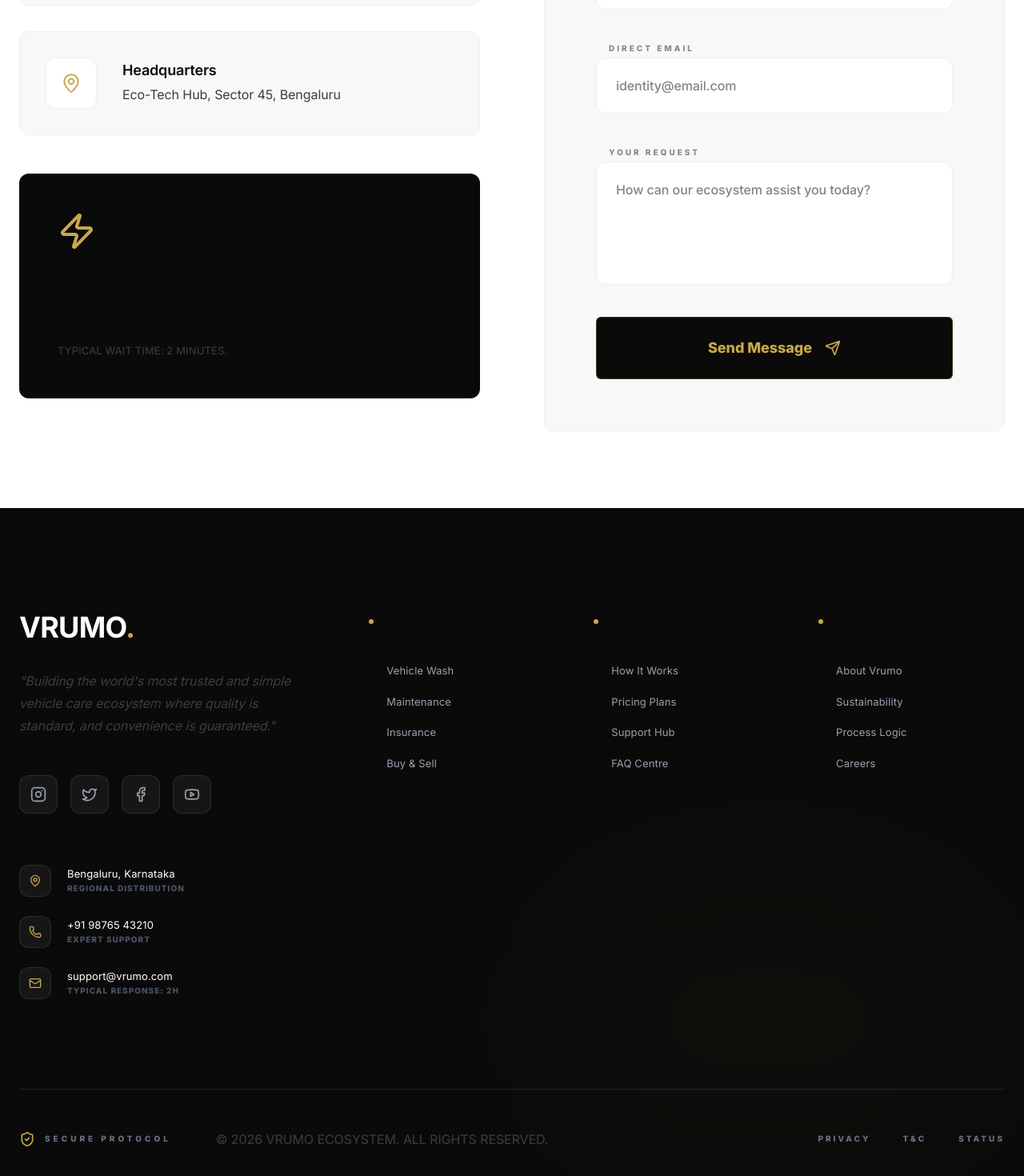
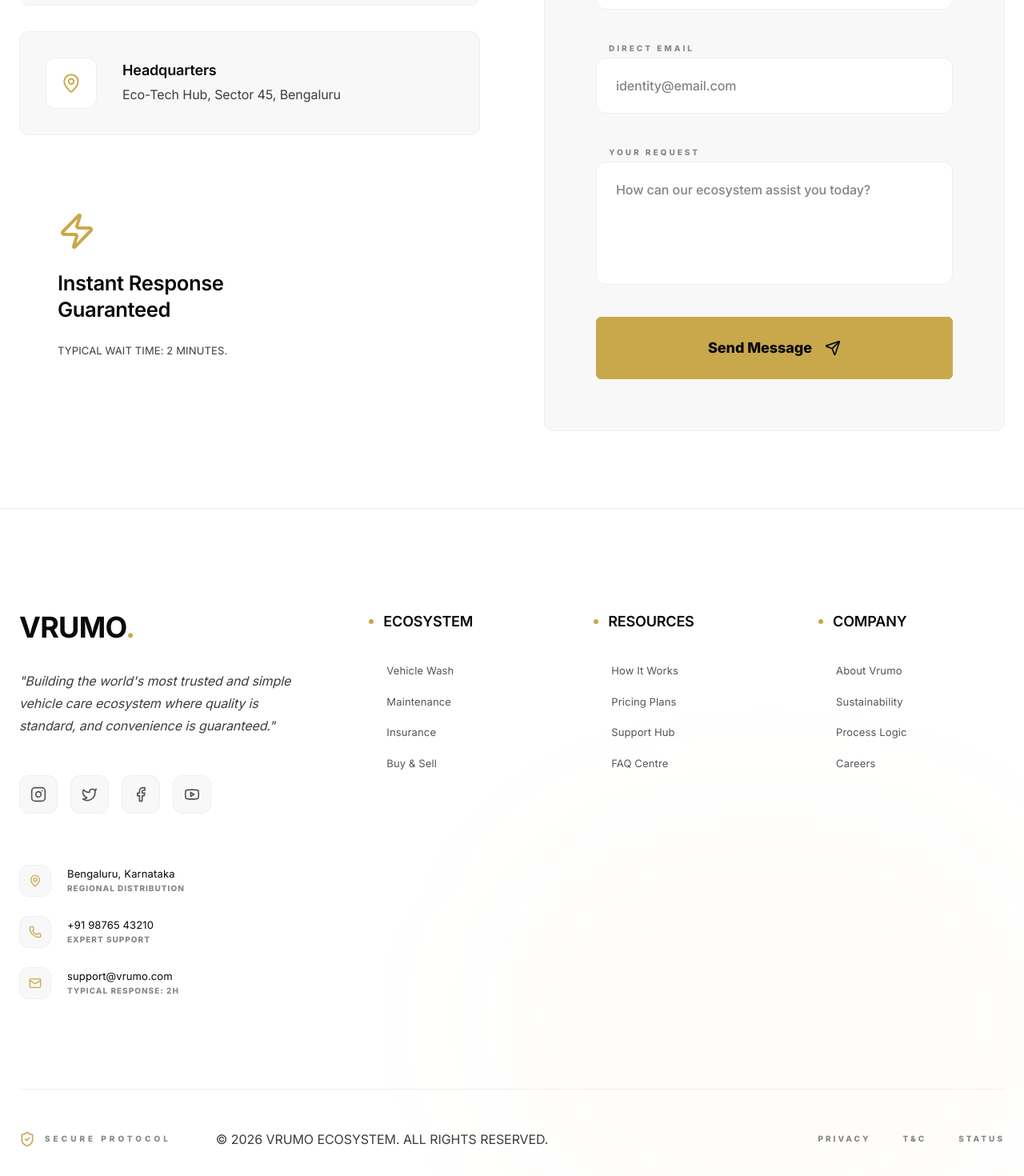
Before and after one commit to harshitduttshukla/Vrumo_Website, a React (Vite) app: page /contact in a window 1280 px wide. Shown: the part 732-2202 px from the top of the page at 80% size. Built offline with nearby package versions, Linux system fonts and the light colour scheme.

Commit message:
fix the many button

```diff
--- a/src/components/Footer.jsx
+++ b/src/components/Footer.jsx
@@ -50,7 +50,7 @@ const Footer = () => {
     ];
 
     return (
-        <footer className="bg-[#0A0A0A] text-gray-400 pt-32 pb-12 overflow-hidden border-t border-[#1a1a1a] relative">
+        <footer className="bg-white text-[#555555] pt-32 pb-12 overflow-hidden border-t border-[#EFEFEF] relative">
             {/* Background subtle gold glow */}
             <div className="absolute bottom-0 right-0 w-[50%] h-[50%] bg-[#C9A84C]/3 rounded-full blur-[120px] pointer-events-none" />
 
@@ -60,18 +60,18 @@ const Footer = () => {
                     <div className="lg:col-span-4 space-y-12">
                         <div className="space-y-8">
                             <Link to="/" className="inline-block">
-                                <span className="text-4xl font-bold tracking-[-0.02em] text-white">
+                                <span className="text-4xl font-bold tracking-[-0.02em] text-[#0A0A0A]">
                                     VRUMO<span className="text-[#C9A84C]">.</span>
                                 </span>
                             </Link>
-                            <p className="text-lg font-medium leading-relaxed max-w-sm italic text-gray-400">
+                            <p className="text-lg font-medium leading-relaxed max-w-sm italic text-[#555555]">
                                 "Building the world's most trusted and simple vehicle care ecosystem where quality is standard, and convenience is guaranteed."
                             </p>
                         </div>
 
                         <div className="flex gap-4">
                             {[Instagram, Twitter, Facebook, Youtube].map((Social, i) => (
-                                <a key={i} href="#" className="w-12 h-12 rounded-xl bg-white/5 border border-white/10 flex items-center justify-center hover:bg-[#C9A84C] hover:text-[#0A0A0A] hover:border-[#C9A84C] transition-all duration-300 text-gray-500">
+                                <a key={i} href="#" className="w-12 h-12 rounded-xl bg-[#F8F8F8] border border-[#EFEFEF] flex items-center justify-center hover:bg-[#C9A84C] hover:text-white hover:border-[#C9A84C] transition-all duration-300 text-[#888888]">
                                     <Social size={20} />
                                 </a>
                             ))}
@@ -84,12 +84,12 @@ const Footer = () => {
                                 { icon: Mail, text: 'support@vrumo.com', sub: 'Typical Response: 2H' }
                             ].map((contact, i) => (
                                 <div key={i} className="flex items-center gap-5 group">
-                                    <div className="w-10 h-10 rounded-xl bg-white/5 border border-white/10 flex items-center justify-center text-[#C9A84C] group-hover:bg-[#C9A84C] group-hover:text-[#0A0A0A] transition-all">
+                                    <div className="w-10 h-10 rounded-xl bg-[#F8F8F8] border border-[#EFEFEF] flex items-center justify-center text-[#C9A84C] group-hover:bg-[#C9A84C] group-hover:text-white transition-all">
                                         <contact.icon size={16} />
                                     </div>
                                     <div className="flex flex-col">
-                                        <span className="text-sm font-bold text-white tracking-tight">{contact.text}</span>
-                                        <span className="text-[10px] uppercase font-black tracking-widest text-gray-600">{contact.sub}</span>
+                                        <span className="text-sm font-bold text-[#0A0A0A] tracking-tight">{contact.text}</span>
+                                        <span className="text-[10px] uppercase font-black tracking-widest text-[#888888]">{contact.sub}</span>
                                     </div>
                                 </div>
                             ))}
@@ -100,14 +100,14 @@ const Footer = () => {
                     <div className="lg:col-span-8 grid grid-cols-2 lg:grid-cols-3 gap-12">
                         {sections.map((section, idx) => (
                             <div key={idx} className="space-y-10">
-                                <h4 className="text-[10px] font-black text-white uppercase tracking-[0.4em] flex items-center gap-3">
+                                <h4 className="text-[10px] font-black text-[#0A0A0A] uppercase tracking-[0.4em] flex items-center gap-3">
                                     <div className="w-1.5 h-1.5 rounded-full bg-[#C9A84C]" />
                                     {section.title}
                                 </h4>
                                 <ul className="space-y-5">
                                     {section.links.map((link, lIdx) => (
                                         <li key={lIdx}>
-                                            <Link to={link.path} className="text-sm font-bold hover:text-[#C9A84C] flex items-center gap-2 transition-all group">
+                                            <Link to={link.path} className="text-sm font-bold text-[#555555] hover:text-[#C9A84C] flex items-center gap-2 transition-all group">
                                                 <ChevronRight size={14} className="opacity-0 -translate-x-2 group-hover:opacity-100 group-hover:translate-x-0 transition-all text-[#C9A84C]" />
                                                 {link.name}
                                             </Link>
@@ -120,18 +120,18 @@ const Footer = () => {
                 </div>
 
                 {/* Bottom Bar */}
-                <div className="pt-12 border-t border-white/10 flex flex-col md:flex-row justify-between items-center gap-8">
+                <div className="pt-12 border-t border-[#EFEFEF] flex flex-col md:flex-row justify-between items-center gap-8">
                     <div className="flex flex-col md:flex-row items-center gap-6 md:gap-14">
                         <div className="flex items-center gap-3">
                             <ShieldCheck size={20} className="text-[#C9A84C]" />
-                            <span className="text-[10px] font-black text-gray-500 uppercase tracking-[0.4em]">Secure Protocol</span>
+                            <span className="text-[10px] font-black text-[#888888] uppercase tracking-[0.4em]">Secure Protocol</span>
                         </div>
-                        <p className="text-[11px] font-black text-gray-600 uppercase tracking-[0.3em]">
+                        <p className="text-[11px] font-black text-[#888888] uppercase tracking-[0.3em]">
                             © {currentYear} VRUMO ECOSYSTEM. ALL RIGHTS RESERVED.
                         </p>
                     </div>
 
-                    <div className="flex items-center gap-10 text-[10px] font-black text-gray-500 uppercase tracking-[0.3em]">
+                    <div className="flex items-center gap-10 text-[10px] font-black text-[#888888] uppercase tracking-[0.3em]">
                         {['Privacy', 'T&C', 'Status'].map((item) => (
                             <Link key={item} to="#" className="hover:text-[#C9A84C] transition-all">
                                 {item}
--- a/src/components/Navbar.jsx
+++ b/src/components/Navbar.jsx
@@ -141,7 +141,7 @@ const Navbar = () => {
                     >
                         <Link
                             to="/booking"
-                            className="bg-[#0A0A0A] text-[#C9A84C] px-6 py-2.5 rounded-lg font-semibold text-[15px] tracking-[-0.01em] relative overflow-hidden group border-2 border-[#0A0A0A] hover:bg-[#C9A84C] hover:border-[#C9A84C] hover:text-[#0A0A0A] hover:-translate-y-0.5 hover:shadow-[0_8px_24px_rgba(201,168,76,0.35)] transition-all duration-300"
+                            className="bg-[#C9A84C] text-[#0A0A0A] px-6 py-2.5 rounded-lg font-semibold text-[15px] tracking-[-0.01em] relative overflow-hidden group border-2 border-[#C9A84C] hover:text-[#C9A84C] hover:-translate-y-0.5 hover:shadow-[0_8px_24px_rgba(201,168,76,0.35)] transition-all duration-300"
                         >
                             <span className="relative z-10">Book Now</span>
                             <span className="absolute top-0 -left-full w-[60%] h-full bg-gradient-to-r from-transparent via-white/15 to-transparent group-hover:left-[150%] transition-[left] duration-500" />
@@ -198,7 +198,7 @@ const Navbar = () => {
                                     <Link
                                         to="/booking"
                                         onClick={() => setIsOpen(false)}
-                                        className="block w-full text-center bg-[#0A0A0A] text-[#C9A84C] py-4 rounded-lg font-semibold text-[15px] tracking-[-0.01em] border-2 border-[#0A0A0A] active:scale-[0.98]"
+                                        className="block w-full text-center bg-[#C9A84C] text-[#0A0A0A] py-4 rounded-lg font-semibold text-[15px] tracking-[-0.01em] border-2 border-[#C9A84C] active:scale-[0.98]"
                                     >
                                         Book Now
                                     </Link>
--- a/src/index.css
+++ b/src/index.css
@@ -414,8 +414,8 @@ small, .text-sm {
     padding: 14px 36px;
     border-radius: 8px;
     border: 2px solid #0A0A0A;
-    background: #0A0A0A;
-    color: #C9A84C;
+    background: #ffffff;
+    color: #000000;
     cursor: pointer;
     display: inline-flex;
     align-items: center;
--- a/src/pages/About.jsx
+++ b/src/pages/About.jsx
@@ -82,7 +82,7 @@ const About = () => {
                 </div>
 
                 {/* Final CTA */}
-                <div className="py-32 rounded-2xl bg-[#0A0A0A] text-white text-center space-y-12">
+                <div className="py-32 rounded-2xl bg-white text-black text-center space-y-12">
                     <h2 className="text-5xl md:text-7xl font-bold tracking-[0.02em] px-6">Ready to Experience <br /> the Ecosystem?</h2>
                     <div className="flex flex-wrap justify-center gap-6 pt-6">
                         <Link to="/booking" className="bg-[#C9A84C] text-[#0A0A0A] px-10 py-4 rounded-lg font-semibold text-[14px] uppercase tracking-[0.1em] hover:scale-105 transition-transform flex items-center gap-4">
--- a/src/pages/Contact.jsx
+++ b/src/pages/Contact.jsx
@@ -42,7 +42,7 @@ const Contact = () => {
                             ))}
                         </div>
 
-                        <div className="p-12 rounded-xl bg-[#0A0A0A] text-white space-y-6">
+                        <div className="p-12 rounded-xl bg-white text-[#0A0A0A] space-y-6">
                             <Zap className="w-12 h-12 text-[#C9A84C]" />
                             <h3 className="text-3xl font-black leading-tight">Instant Response <br /> Guaranteed</h3>
                             <p className="text-sm text-gray-400 leading-relaxed font-bold uppercase tracking-widest">Typical wait time: 2 minutes.</p>
@@ -72,7 +72,7 @@ const Contact = () => {
                                 </div>
                             </div>
 
-                            <button className="w-full bg-[#0A0A0A] text-[#C9A84C] py-6 rounded-md font-black text-lg border border-[#C9A84C]/30 hover:bg-[#C9A84C] hover:text-[#0A0A0A] transition-all duration-300 flex items-center justify-center gap-4 group">
+                            <button className="w-full bg-[#C9A84C] text-[#0A0A0A] py-6 rounded-md font-black text-lg border border-[#C9A84C] hover:bg-[#0A0A0A] hover:text-[#C9A84C] transition-all duration-300 flex items-center justify-center gap-4 group">
                                 Send Message <Send className="w-5 h-5 group-hover:translate-x-1 group-hover:-translate-y-1 transition-transform" />
                             </button>
                         </form>
--- a/src/pages/HowItWorks.jsx
+++ b/src/pages/HowItWorks.jsx
@@ -77,7 +77,7 @@ const HowItWorks = () => {
                 </section>
 
                 {/* Final CTA */}
-                <div className="py-32 rounded-2xl bg-[#0A0A0A] text-white text-center space-y-12">
+                <div className="py-32 rounded-2xl bg-white text-[#0A0A0A] text-center space-y-12">
                     <h2 className="text-5xl md:text-7xl font-bold tracking-[0.02em] px-6">Ready to Experience <br /> the Ecosystem?</h2>
                     <div className="flex flex-wrap justify-center gap-6 pt-6">
                         <Link to="/booking" className="bg-[#C9A84C] text-[#0A0A0A] px-10 py-4 rounded-lg font-semibold text-[14px] uppercase tracking-[0.1em] hover:scale-105 transition-transform flex items-center gap-4">
--- a/src/pages/Pricing.jsx
+++ b/src/pages/Pricing.jsx
@@ -11,7 +11,7 @@ const ecosystemPricing = [
         price: "199",
         unit: "/ wash",
         features: ["Foam Wash", "Tyre Dressing", "Interior Vacuum", "Eco-Friendly"],
-        popular: true,
+        popular: false,
         buttonText: "Book Wash"
     },
     {
```
Also changed, not shown: src/pages/Home.jsx (+7 -7 lines).
